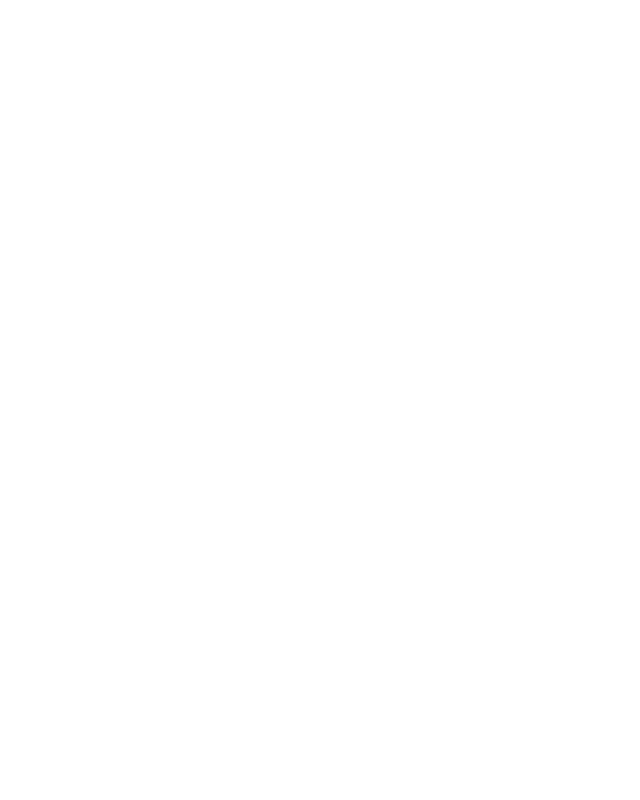
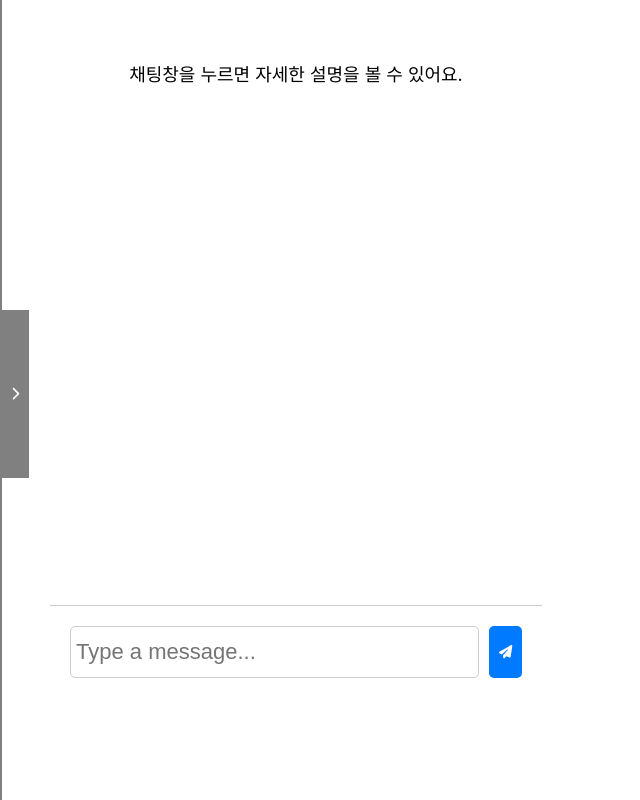
Before and after one commit to austin-personal/kj-kloudify, a React (Create React App) app in the folder client/: page / in a window 1280 px wide. Shown: the whole page, without its empty margins (0-640 px from the left). Built offline with nearby package versions, Linux system fonts and the light colour scheme.

Commit message:
feat-FE-SA/app.js 업로드

```diff
--- a/client/src/App.tsx
+++ b/client/src/App.tsx
@@ -1,10 +1,10 @@
-import React from 'react';
-import './App.css';
-
+import React from "react";
+import "./App.css";
+import Home from "./pages/Home/Home";
 function App() {
   return (
     <div className="App">
-
+      <Home />
     </div>
   );
 }
```
